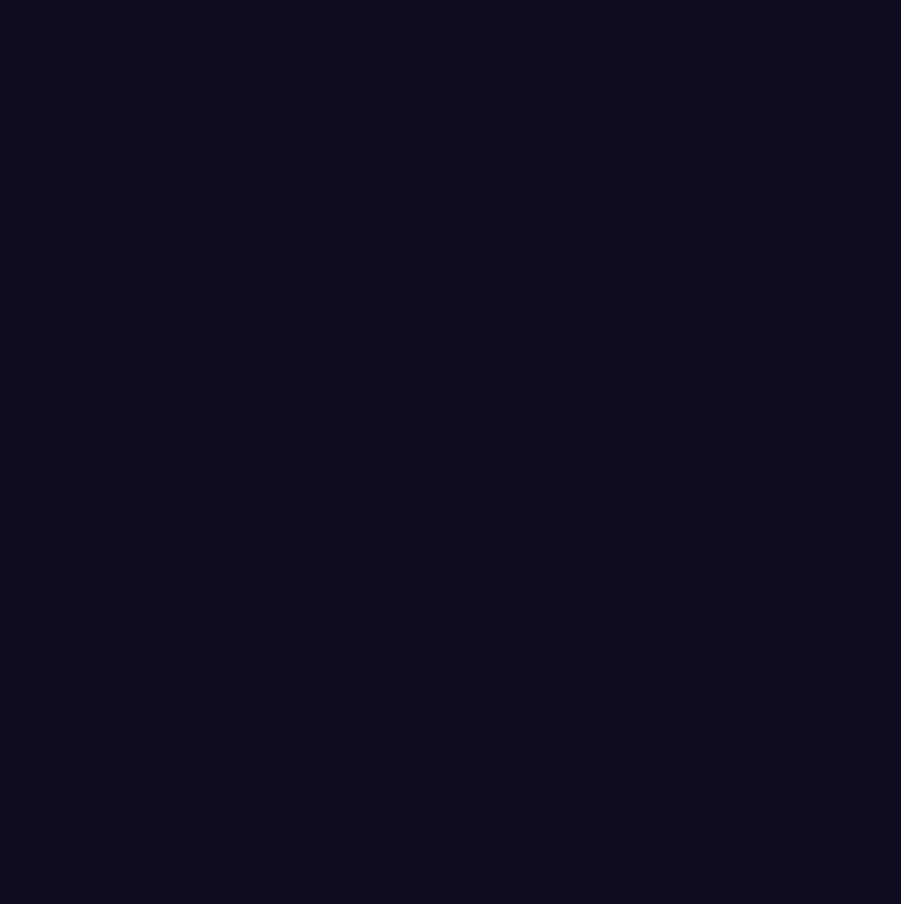
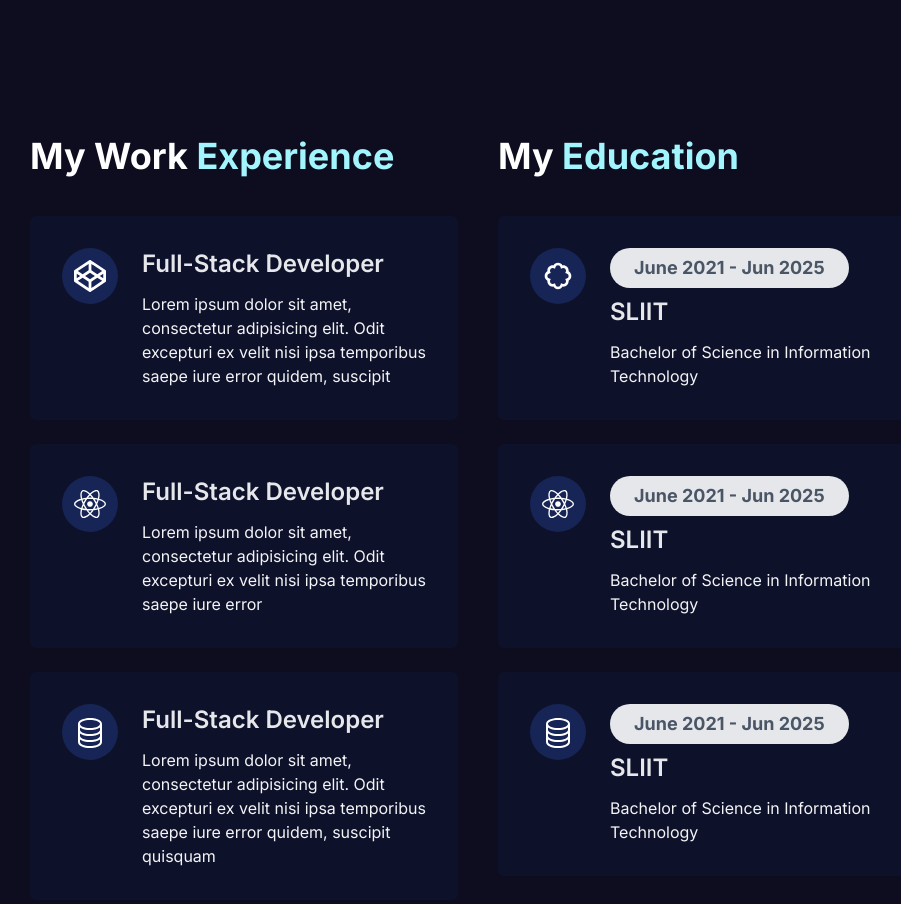
Before and after one commit to it21172878/creative_portfolio, a Next.js app: page / in a window 1280 px wide. Shown: the part 1380-2284 px from the top of the page, without its empty margins (162-1063 px from the left). Before the commit the page ends 1436 px from the top, so only its background shows below. Built offline with nearby package versions, Linux system fonts and the light colour scheme.

Commit message:
Resume Section

```diff
--- a/components/Home/Home.tsx
+++ b/components/Home/Home.tsx
@@ -1,12 +1,14 @@
 import React from "react";
 import Hero from "./Hero/Hero";
 import Services from "./Services/Services";
+import Resume from "./Resume/Resume";
 
 const Home = () => {
   return (
     <div className=" overflow-hidden">
       <Hero />
       <Services />
+      <Resume />
     </div>
   );
 };
--- /dev/null
+++ b/components/Home/Resume/Resume.tsx
@@ -0,0 +1,69 @@
+import { FaCodepen, FaReact } from "react-icons/fa";
+import ResumeCard from "./ResumeCard";
+import { BsDatabase } from "react-icons/bs";
+import { BiBadge } from "react-icons/bi";
+
+const Resume = () => {
+  return (
+    <div className=" pt-20 pb-16">
+      <div className=" w-[90%] sm:w-[70%] mx-auto grid grid-cols-1 xl:grid-cols-2 gap-10">
+        {/* WORK PART */}
+        <div>
+          <h1 className=" text-3xl sm:text-4xl font-bold text-white">
+            My Work <span className=" text-cyan-200">Experience</span>
+          </h1>
+          <div className="mt-10">
+            <ResumeCard
+              Icon={FaCodepen}
+              role="Full-Stack Developer"
+              description="Lorem ipsum dolor sit amet, consectetur adipisicing elit. Odit
+            excepturi ex velit nisi ipsa temporibus saepe iure error quidem,
+            suscipit "
+            />
+            <ResumeCard
+              Icon={FaReact}
+              role="Full-Stack Developer"
+              description="Lorem ipsum dolor sit amet, consectetur adipisicing elit. Odit
+            excepturi ex velit nisi ipsa temporibus saepe iure error"
+            />
+            <ResumeCard
+              Icon={BsDatabase}
+              role="Full-Stack Developer"
+              description="Lorem ipsum dolor sit amet, consectetur adipisicing elit. Odit
+            excepturi ex velit nisi ipsa temporibus saepe iure error quidem,
+            suscipit quisquam"
+            />
+          </div>
+        </div>
+        {/* EDUCATION PART */}
+        <div>
+          <h1 className=" text-3xl sm:text-4xl font-bold text-white">
+            My <span className=" text-cyan-200">Education</span>
+          </h1>
+          <div className="mt-10">
+            <ResumeCard
+              Icon={BiBadge}
+              role="SLIIT"
+              date="June 2021 - Jun 2025"
+              description="Bachelor of Science in Information Technology"
+            />
+            <ResumeCard
+              Icon={FaReact}
+              role="SLIIT"
+              date="June 2021 - Jun 2025"
+              description="Bachelor of Science in Information Technology"
+            />
+            <ResumeCard
+              Icon={BsDatabase}
+              role="SLIIT"
+              date="June 2021 - Jun 2025"
+              description="Bachelor of Science in Information Technology"
+            />
+          </div>
+        </div>
+      </div>
+    </div>
+  );
+};
+
+export default Resume;
--- /dev/null
+++ b/components/Home/Resume/ResumeCard.tsx
@@ -0,0 +1,36 @@
+import React from "react";
+import { IconType } from "react-icons";
+
+type Props = {
+  Icon: IconType;
+  role: string;
+  description: string;
+  date?: string;
+};
+
+const ResumeCard = ({ Icon, role, date, description }: Props) => {
+  return (
+    <div className="mb-6">
+      <div className="flex items-start space-x-6 bg-blue-950/20 transition-all duration-300 p-4 sm:p-8 rounded-md">
+        <div className=" sm:w-14 sm:h-14 w-10 h-10 bg-blue-950 rounded-full flex items-center justify-center flex-col ">
+          <Icon className="sm:w-8 sm:h-8 w-6 h-6 text-white" />
+        </div>
+        <div className=" flex-1 ">
+          {date && (
+            <h1 className=" mb-2 sm:px-6 sm:py-1.5 px-4 py-1 rounded-full bg-gray-200 text-gray-600 w-fit sm:text-lg text-sm font-bold ">
+              {date}
+            </h1>
+          )}
+          <h1 className=" text-gray-200 text-xl sm:text-2xl font-semibold ">
+            {role}
+          </h1>
+          <p className=" text-gray-100 text-sm sm:text-base pt-3 ">
+            {description}
+          </p>
+        </div>
+      </div>
+    </div>
+  );
+};
+
+export default ResumeCard;
```
